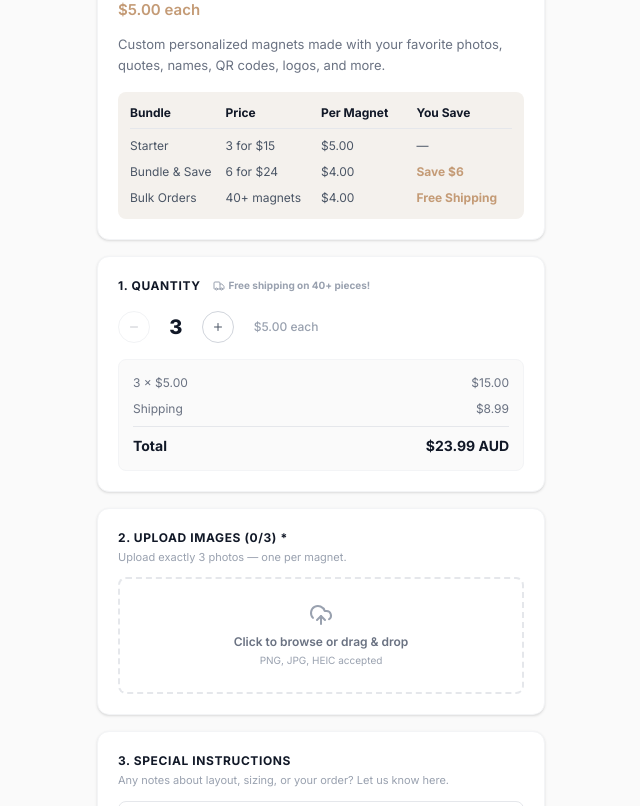
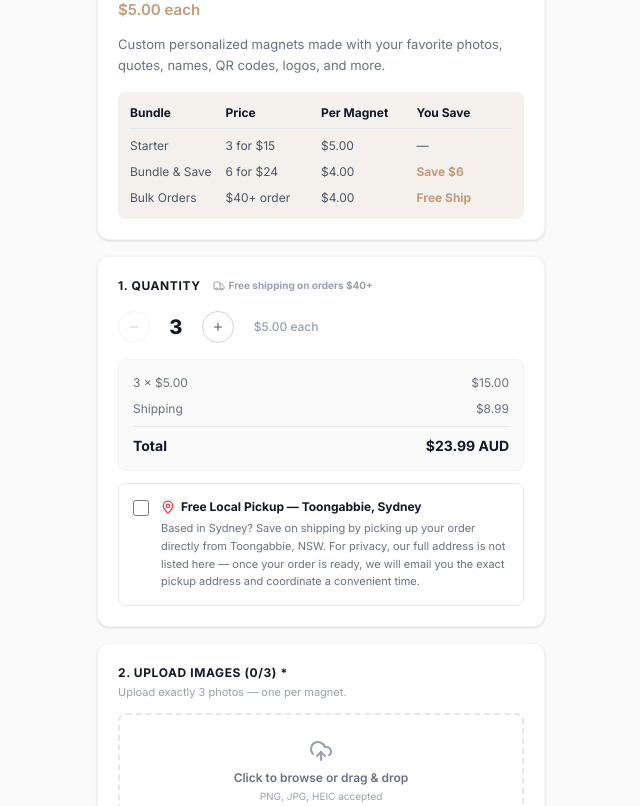
Before and after one commit to namra-storeme/mighty-memories, a Next.js app: page /shop in a window 1280 px wide. Shown: the part 558-1364 px from the top of the page, without its empty margins (319-959 px from the left). Built offline with nearby package versions, Linux system fonts and the light colour scheme.

Commit message:
Add local pickup option, + free shipping threshold, update pricing table

```diff
--- a/src/app/api/order/submit/route.ts
+++ b/src/app/api/order/submit/route.ts
@@ -15,6 +15,7 @@ export async function POST(req: Request) {
     const email = formData.get("email") as string;
     const phone = formData.get("phone") as string;
     const address = formData.get("address") as string;
+    const localPickup = (formData.get("localPickup") as string) === "yes";
 
     if (!name || !email || !phone || !address || !productType) {
       return NextResponse.json({ error: "Missing required contact details" }, { status: 400 });
@@ -50,6 +51,7 @@ export async function POST(req: Request) {
       comments,
       productType,
       packageDetails,
+      localPickup,
       status: "New",
       photos,
       createdAt: new Date().toISOString(),
@@ -102,6 +104,7 @@ export async function POST(req: Request) {
             <div style="background:linear-gradient(135deg,#2563eb,#7c3aed);color:white;padding:28px 32px;">
               <h1 style="margin:0;font-size:24px;">🎉 New Order Received!</h1>
               <p style="margin:8px 0 0;opacity:0.85;font-size:15px;">Order ID: <strong>${orderId}</strong> &nbsp;·&nbsp; Total <strong>$${totalAmount.toFixed(2)} AUD</strong></p>
+              ${localPickup ? `<p style="margin:8px 0 0;background:rgba(255,255,255,0.2);display:inline-block;padding:4px 12px;border-radius:999px;font-size:13px;font-weight:700;">📍 LOCAL PICKUP — Toongabbie, Sydney</p>` : ""}
             </div>
             <div style="padding:28px 32px;background:#fff;">
               <p style="color:#111827;font-size:15px;line-height:1.5;margin-bottom:24px;">${adminBody.replace(/\n/g, '<br>')}</p>
--- a/src/app/shop/page.tsx
+++ b/src/app/shop/page.tsx
@@ -1,14 +1,14 @@
 "use client";
 
 import { useState, useRef } from "react";
-import { UploadCloud, Loader2, X, Plus, Minus, Truck } from "lucide-react";
+import { UploadCloud, Loader2, X, Plus, Minus, Truck, MapPin } from "lucide-react";
 import { useRouter } from "next/navigation";
 
 type ProductType = "Custom Photo Magnets" | "Single Picture Magnets";
 
 // ── Pricing helpers ──────────────────────────────────────────────────────────
 const SHIPPING = 8.99;
-const FREE_SHIPPING_QTY = 40;
+const FREE_SHIPPING_THRESHOLD = 40; // free shipping when subtotal >= $40
 
 function getUnitPrice(product: ProductType, qty: number): number {
   if (product === "Custom Photo Magnets") {
@@ -21,12 +21,9 @@ function getSubtotal(product: ProductType, qty: number): number {
   return getUnitPrice(product, qty) * qty;
 }
 
-function getShipping(qty: number): number {
-  return qty >= FREE_SHIPPING_QTY ? 0 : SHIPPING;
-}
-
-function getTotal(product: ProductType, qty: number): number {
-  return getSubtotal(product, qty) + getShipping(qty);
+function getShippingCost(subtotal: number, localPickup: boolean): number {
+  if (localPickup) return 0;
+  return subtotal >= FREE_SHIPPING_THRESHOLD ? 0 : SHIPPING;
 }
 
 const MIN_QTY: Record<ProductType, number> = {
@@ -41,6 +38,7 @@ export default function ShopPage() {
   const [quantity, setQuantity] = useState<number>(MIN_QTY["Custom Photo Magnets"]);
   const [photos, setPhotos] = useState<File[]>([]);
   const [comments, setComments] = useState("");
+  const [localPickup, setLocalPickup] = useState(false);
   const [step, setStep] = useState<1 | 2>(1);
   const [isSubmitting, setIsSubmitting] = useState(false);
   const [error, setError] = useState("");
@@ -108,12 +106,13 @@ export default function ShopPage() {
     formData.set("productType", productType);
     formData.set(
       "packageDetails",
-      `${quantity} magnets @ $${getUnitPrice(productType, quantity).toFixed(2)} each`
+      `${quantity} magnets @ $${unitPrice.toFixed(2)} each${localPickup ? " — Local Pickup (Toongabbie)" : ""}`
     );
     formData.set("quantity", quantity.toString());
     formData.set("subtotalAmount", subtotal.toFixed(2));
-    formData.set("shippingAmount", shipping.toFixed(2));
+    formData.set("shippingAmount", shippingCost.toFixed(2));
     formData.set("totalAmount", total.toFixed(2));
+    formData.set("localPickup", localPickup ? "yes" : "no");
 
     photos.forEach((file, i) => formData.append(`photo-${i}`, file));
 
@@ -128,11 +127,12 @@ export default function ShopPage() {
     }
   }
 
+  // ── Derived values ─────────────────────────────────────────────────────────
   const unitPrice = getUnitPrice(productType, quantity);
   const subtotal = getSubtotal(productType, quantity);
-  const shipping = getShipping(quantity);
-  const total = getTotal(productType, quantity);
-  const freeShipping = quantity >= FREE_SHIPPING_QTY;
+  const qualifiesFreeShipping = subtotal >= FREE_SHIPPING_THRESHOLD;
+  const shippingCost = getShippingCost(subtotal, localPickup);
+  const total = subtotal + shippingCost;
   const isSingle = productType === "Single Picture Magnets";
 
   return (
@@ -203,9 +203,9 @@ export default function ShopPage() {
                       </div>
                       <div className="grid grid-cols-4">
                         <div>Bulk Orders</div>
-                        <div>40+ magnets</div>
+                        <div>$40+ order</div>
                         <div>$4.00</div>
-                        <div className="text-[#C49B76] font-bold">Free Shipping</div>
+                        <div className="text-[#C49B76] font-bold">Free Ship</div>
                       </div>
                     </div>
                   ) : (
@@ -218,9 +218,9 @@ export default function ShopPage() {
                       </div>
                       <div className="grid grid-cols-4">
                         <div>Bulk Orders</div>
-                        <div>40+ magnets</div>
+                        <div>$40+ order</div>
                         <div>$3.50</div>
-                        <div className="text-[#C49B76] font-bold">Free Shipping</div>
+                        <div className="text-[#C49B76] font-bold">Free Ship</div>
                       </div>
                     </div>
                   )}
@@ -232,13 +232,13 @@ export default function ShopPage() {
             <div className="bg-white rounded-xl shadow-sm border border-gray-100 p-5">
               <div className="flex items-center gap-3 mb-4">
                 <h2 className="text-[12px] font-bold text-[#111827] uppercase tracking-wider">1. Quantity</h2>
-                {freeShipping ? (
-                  <span className="text-[10px] font-bold text-blue-600 flex items-center gap-1">
-                    <Truck className="w-3 h-3" /> Free shipping on 40+ pieces!
+                {qualifiesFreeShipping ? (
+                  <span className="text-[10px] font-bold text-green-600 flex items-center gap-1">
+                    <Truck className="w-3 h-3" /> Free shipping unlocked!
                   </span>
                 ) : (
                   <span className="text-[10px] font-bold text-gray-400 flex items-center gap-1">
-                    <Truck className="w-3 h-3" /> Free shipping on 40+ pieces!
+                    <Truck className="w-3 h-3" /> Free shipping on orders $40+
                   </span>
                 )}
               </div>
@@ -263,6 +263,7 @@ export default function ShopPage() {
                 <span className="text-[12px] font-medium text-gray-400 ml-2">${unitPrice.toFixed(2)} each</span>
               </div>
 
+              {/* Price Breakdown */}
               <div className="bg-[#fafafa] rounded-lg p-3.5 text-[12px] space-y-2 border border-gray-100">
                 <div className="flex justify-between text-gray-500">
                   <span>{quantity} × ${unitPrice.toFixed(2)}</span>
@@ -270,12 +271,40 @@ export default function ShopPage() {
                 </div>
                 <div className="flex justify-between text-gray-500">
                   <span>Shipping</span>
-                  {freeShipping ? <span>$0.00</span> : <span>${SHIPPING.toFixed(2)}</span>}
+                  {shippingCost === 0
+                    ? <span className="text-green-600 font-semibold">{localPickup ? "Free (Local Pickup)" : "FREE 🎉"}</span>
+                    : <span>${SHIPPING.toFixed(2)}</span>
+                  }
                 </div>
                 <div className="flex justify-between font-bold text-[#111827] text-[14px] border-t border-gray-200 pt-2 mt-1">
                   <span>Total</span>
                   <span>${total.toFixed(2)} AUD</span>
                 </div>
+              </div>
+
+              {/* LOCAL PICKUP OPTION */}
+              <div className="mt-3 rounded-lg border border-gray-200 overflow-hidden">
+                <label
+                  className={`flex items-start gap-3 p-3.5 cursor-pointer transition ${localPickup ? "bg-green-50 border-green-200" : "bg-white hover:bg-gray-50"}`}
+                >
+                  <input
+                    type="checkbox"
+                    checked={localPickup}
+                    onChange={(e) => setLocalPickup(e.target.checked)}
+                    className="mt-0.5 w-4 h-4 accent-black rounded shrink-0"
+                  />
+                  <div>
+                    <p className="text-[12px] font-bold text-[#111827] flex items-center gap-1.5">
+                      <MapPin className="w-3.5 h-3.5 text-red-500 shrink-0" />
+                      Free Local Pickup — Toongabbie, Sydney
+                    </p>
+                    <p className="text-[11px] text-gray-500 mt-1 leading-relaxed">
+                      Based in Sydney? Save on shipping by picking up your order directly from Toongabbie, NSW.
+                      For privacy, our full address is not listed here — once your order is ready, we will email
+                      you the exact pickup address and coordinate a convenient time.
+                    </p>
+                  </div>
+                </label>
               </div>
             </div>
 
@@ -359,18 +388,30 @@ export default function ShopPage() {
         {/* ── STEP 2 ── */}
         {step === 2 && (
           <form onSubmit={handleSubmit} className="space-y-4">
-            <div className="bg-[#1c1c1c] text-white rounded-xl px-5 py-4 flex items-center justify-between shadow-sm">
-              <div>
-                <p className="text-[10px] opacity-60 uppercase tracking-wider mb-0.5">{productType}</p>
-                <p className="font-bold text-lg">${total.toFixed(2)} AUD</p>
-              </div>
+            {/* Order Summary Bar */}
+            <div className="bg-[#1c1c1c] text-white rounded-xl px-5 py-4 shadow-sm">
+              <div className="flex items-center justify-between mb-2">
+                <p className="text-[10px] opacity-60 uppercase tracking-wider">{productType}</p>
                 <button type="button" onClick={() => setStep(1)} className="text-[11px] font-semibold opacity-80 hover:opacity-100 underline underline-offset-2 transition">
                   ← Edit order
                 </button>
               </div>
+              <div className="flex justify-between text-[12px] text-white/70 mt-1">
+                <span>Subtotal</span><span>${subtotal.toFixed(2)}</span>
+              </div>
+              <div className="flex justify-between text-[12px] text-white/70 mt-0.5">
+                <span>{localPickup ? "📍 Local Pickup (Toongabbie)" : "Shipping"}</span>
+                <span>{shippingCost === 0 ? "FREE" : `$${shippingCost.toFixed(2)}`}</span>
+              </div>
+              <div className="flex justify-between font-bold text-lg mt-2 border-t border-white/20 pt-2">
+                <span>Total</span><span>${total.toFixed(2)} AUD</span>
+              </div>
+            </div>
 
             <div className="bg-white rounded-xl shadow-sm border border-gray-100 p-5">
-              <h2 className="text-[12px] font-bold text-[#111827] mb-4 uppercase tracking-wider">Your Details</h2>
+              <h2 className="text-[12px] font-bold text-[#111827] mb-4 uppercase tracking-wider">
+                {localPickup ? "Your Contact Details" : "Your Shipping Details"}
+              </h2>
               <div className="space-y-3">
                 <div className="grid grid-cols-1 sm:grid-cols-2 gap-3">
                   <div>
@@ -386,10 +427,23 @@ export default function ShopPage() {
                   <label className="block text-[10px] font-bold text-gray-500 uppercase tracking-wider mb-1">Phone Number *</label>
                   <input type="tel" name="phone" required className="w-full border border-gray-200 rounded-md px-3 py-2 text-[13px] focus:outline-none focus:border-black transition" />
                 </div>
+                {localPickup ? (
+                  <div className="bg-green-50 border border-green-200 rounded-lg p-3">
+                    <p className="text-[11px] text-green-700 font-semibold flex items-center gap-1.5">
+                      <MapPin className="w-3.5 h-3.5 shrink-0" />
+                      Local Pickup — Toongabbie, Sydney NSW
+                    </p>
+                    <p className="text-[11px] text-green-600 mt-1 leading-relaxed">
+                      We'll email you the exact address and arrange a convenient pickup time once your order is ready.
+                    </p>
+                    <input type="hidden" name="address" value="LOCAL PICKUP — Toongabbie, Sydney NSW" />
+                  </div>
+                ) : (
                   <div>
                     <label className="block text-[10px] font-bold text-gray-500 uppercase tracking-wider mb-1">Shipping Address *</label>
                     <textarea name="address" required rows={2} className="w-full border border-gray-200 rounded-md px-3 py-2 text-[13px] focus:outline-none focus:border-black transition resize-none" placeholder="Street, Suburb, State, Postcode" />
                   </div>
+                )}
                 <input type="hidden" name="comments" value={comments} />
               </div>
             </div>
```
Lines whose indentation alone changed are shown as unchanged.
